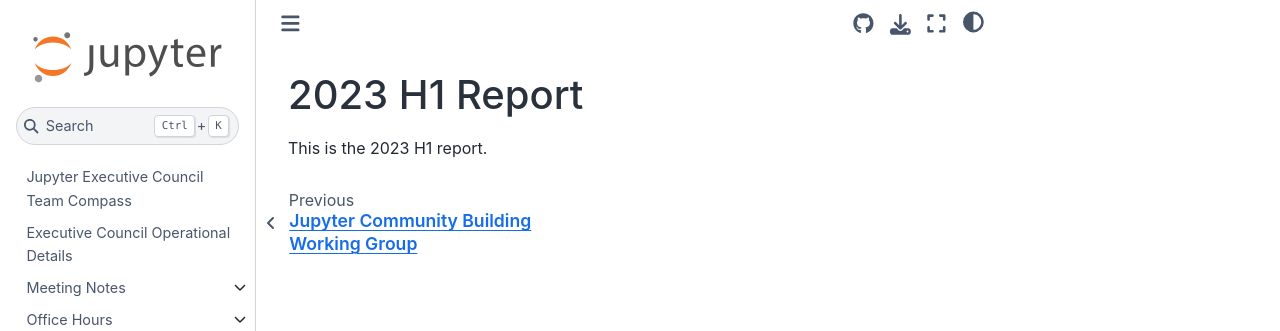
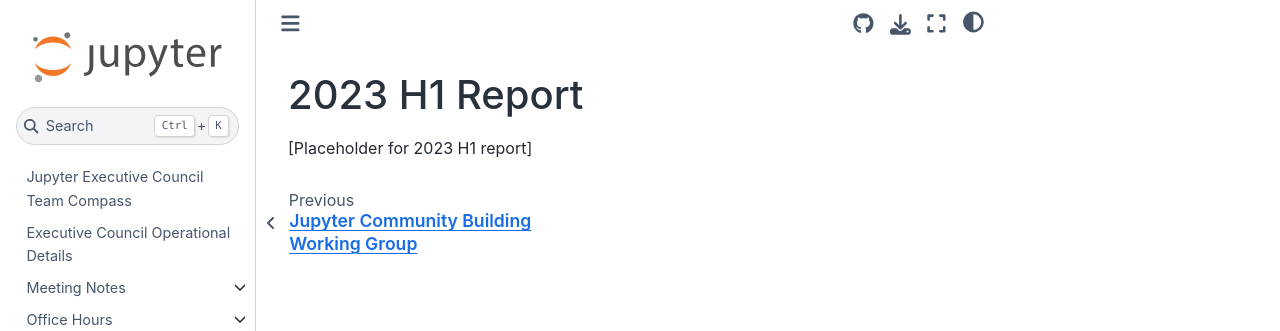
Before and after one commit to jupyter-governance/ec-team-compass, a Sphinx documentation site: the page built from docs/reports/communitybuilding/report_2023H1.md, in a window 1280 px wide. Shown: the top 331 px of the page. Built offline with Sphinx 7.4.7 and the Sphinx Book theme 1.1.4, drawn with Linux system fonts in a browser that asks for light colours.

Commit message:
Make report a placeholder

```diff
--- a/docs/reports/communitybuilding/report_2023H1.md
+++ b/docs/reports/communitybuilding/report_2023H1.md
@@ -1,3 +1,3 @@
 # 2023 H1 Report
 
-This is the 2023 H1 report.
+[Placeholder for 2023 H1 report]
```
